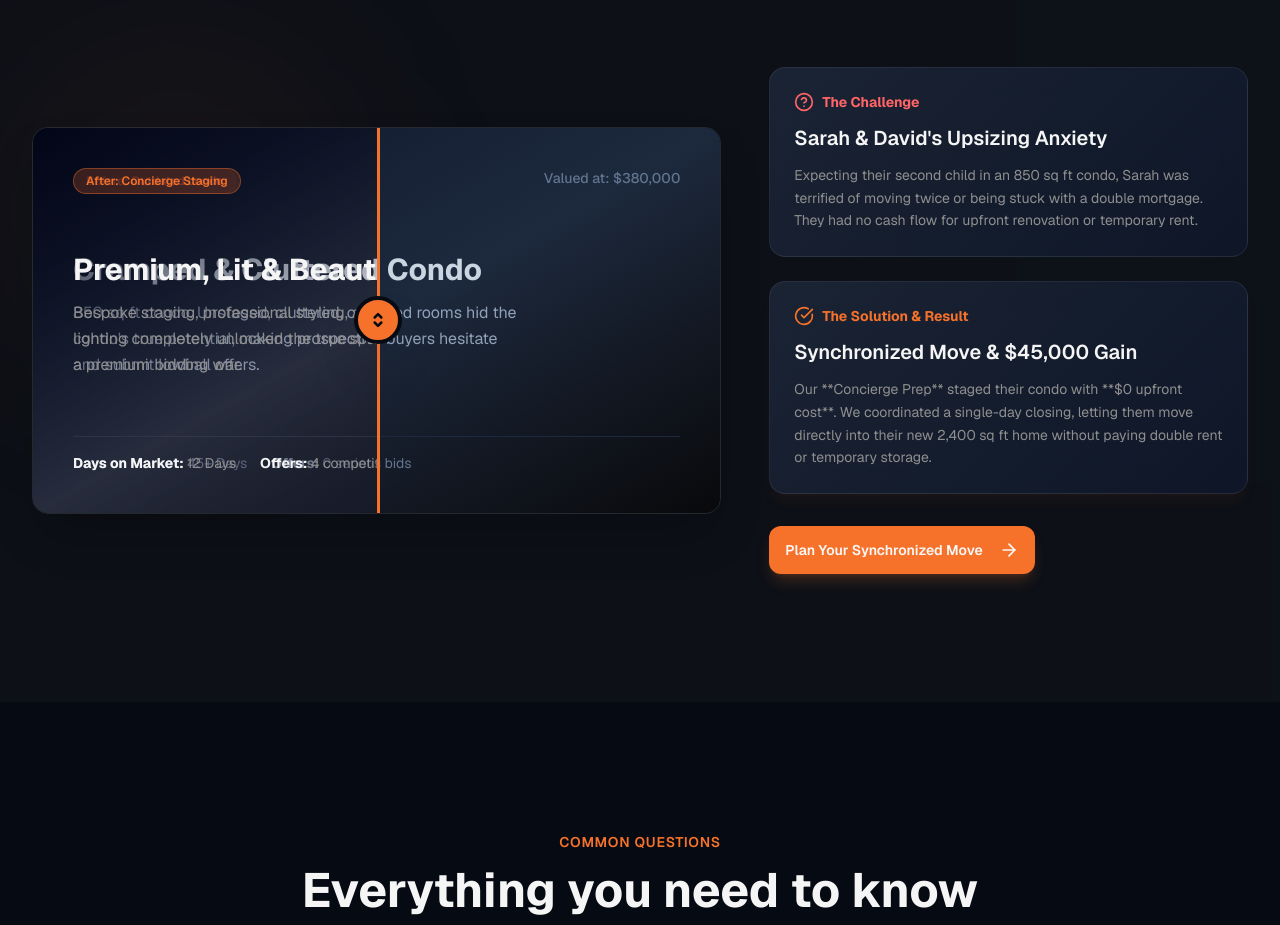
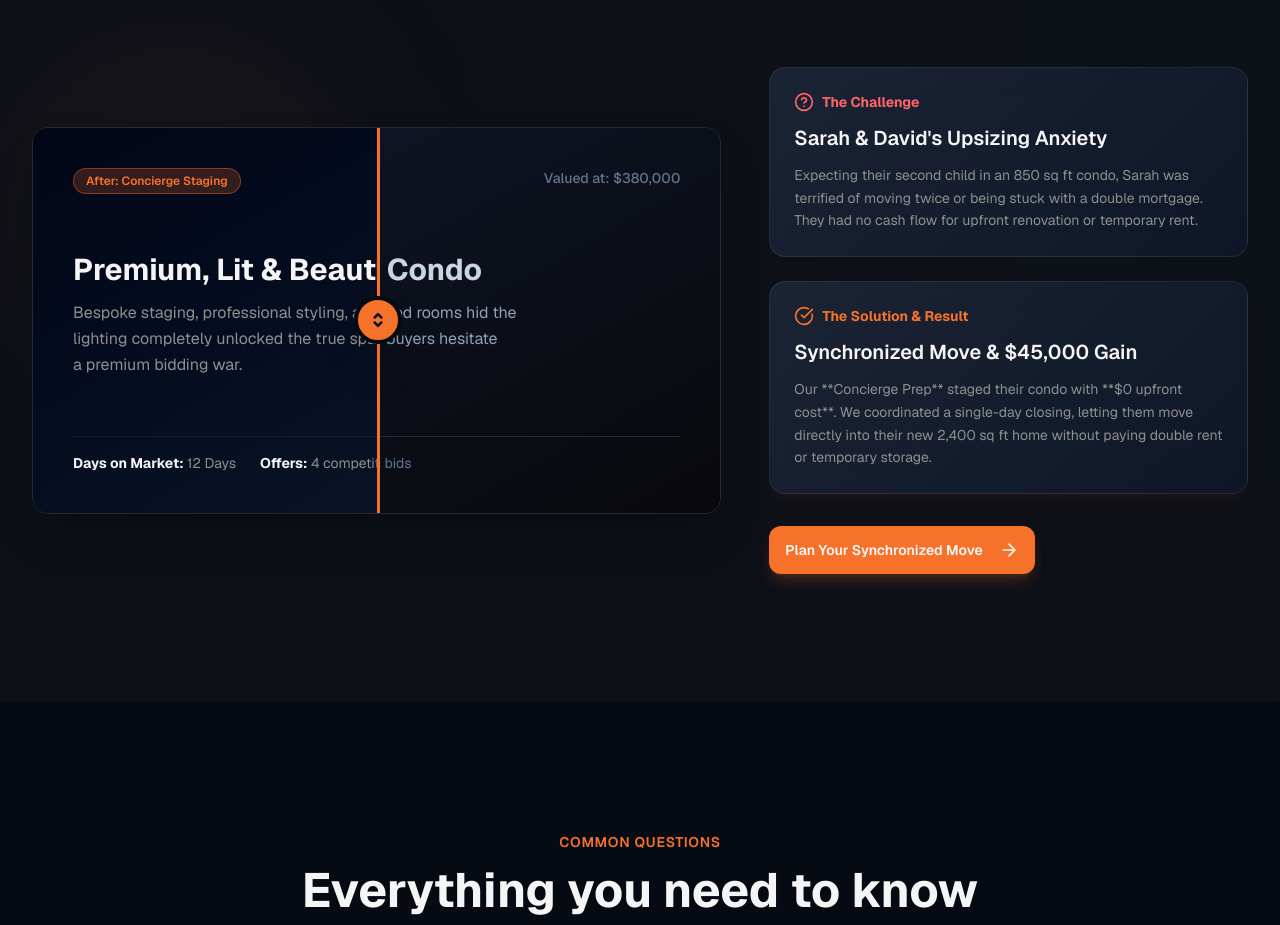
Before and after one commit to robertoopg616-hue/v0-real-estate-landing-page, a Next.js app: page / in a window 1280 px wide. Shown: the part 5810-6735 px from the top of the page. Built offline with nearby package versions, Linux system fonts and the light colour scheme.

Commit message:
fix: resolve text overlap in before/after slider and document phase 7 rollback

```diff
--- a/components/landing/case-study.tsx
+++ b/components/landing/case-study.tsx
@@ -80,7 +80,10 @@ function BeforeAfterComparison() {
       }}
     >
       {/* Before Layer (Underneath) */}
-      <div className="absolute inset-0 bg-gradient-to-br from-slate-900 via-slate-800 to-zinc-950 flex flex-col justify-between p-6 sm:p-10 select-none">
+      <div
+        className="absolute inset-0 bg-gradient-to-br from-slate-900 to-zinc-950 flex flex-col justify-between p-6 sm:p-10 select-none"
+        style={{ backgroundColor: '#090f1e' }}
+      >
         <div className="flex justify-between items-start">
           <span className="inline-flex items-center rounded-full bg-red-500/10 border border-red-500/20 px-3 py-1 text-xs font-semibold text-red-400">
             Before: Outdated condo
@@ -101,8 +104,11 @@ function BeforeAfterComparison() {
 
       {/* After Layer (Overlay with Clip-Path) */}
       <div
-        className="absolute inset-0 bg-gradient-to-br from-slate-950 via-primary/5 to-slate-900 flex flex-col justify-between p-6 sm:p-10 select-none border-r border-primary/20"
-        style={{ clipPath: `inset(0 ${100 - sliderPos}% 0 0)` }}
+        className="absolute inset-0 bg-gradient-to-br from-slate-950 to-slate-900 flex flex-col justify-between p-6 sm:p-10 select-none border-r border-primary/20"
+        style={{
+          backgroundColor: '#0f172a',
+          clipPath: `inset(0 ${100 - sliderPos}% 0 0)`
+        }}
       >
         <div className="flex justify-between items-start w-full">
           <span className="inline-flex items-center rounded-full bg-primary/20 border border-primary/40 px-3 py-1 text-xs font-semibold text-primary">
```
Also changed, not shown: 1 other file (tests, documents, lock files or other folders).
